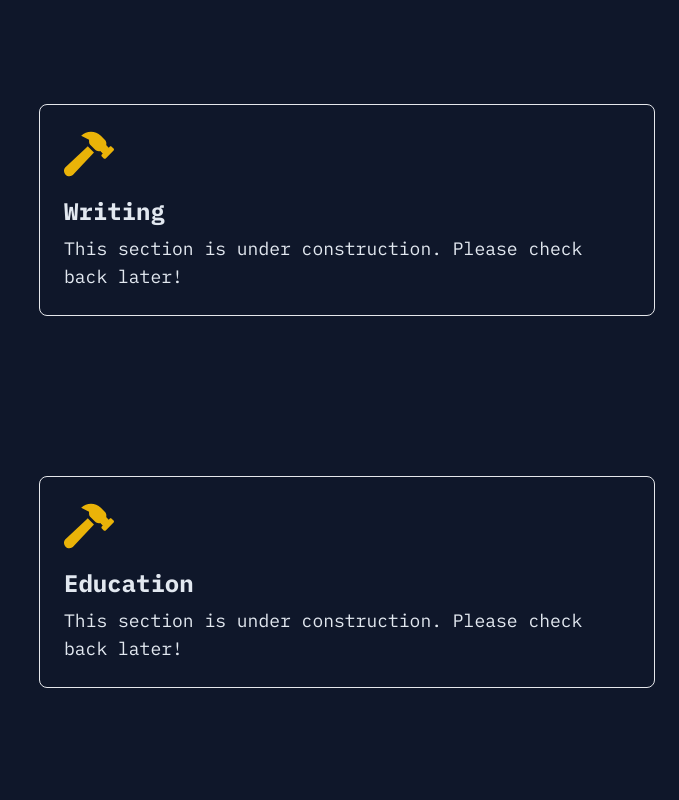
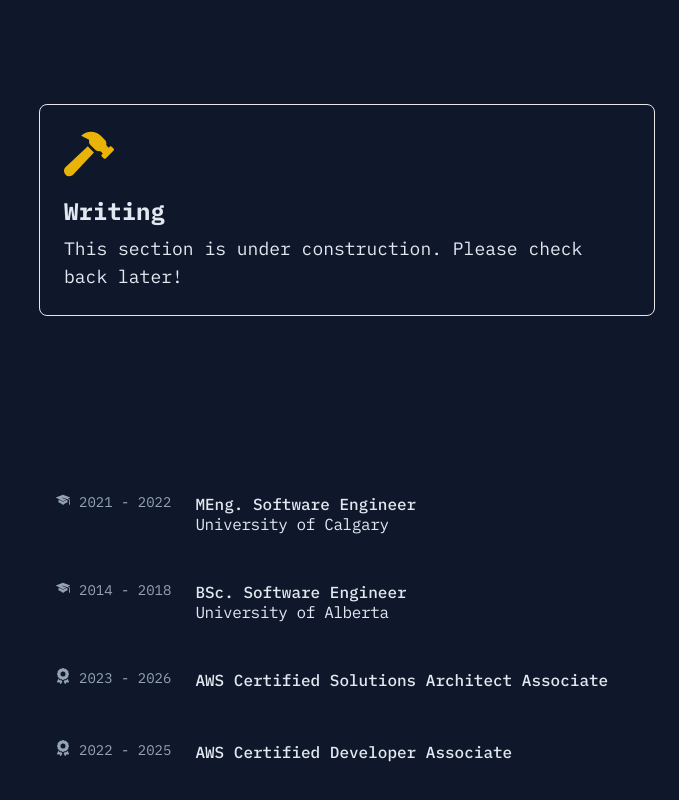
Before and after one commit to R-Ram95/web-portfolio, a React (Vite) app: page / in a window 1280 px wide. Shown: the part 1976-2776 px from the top of the page, without its empty margins (601-1280 px from the left). Built offline with nearby package versions, Linux system fonts and the light colour scheme.

Commit message:
add education and certs sections

```diff
--- a/src/components/right-panel/RightPanel.tsx
+++ b/src/components/right-panel/RightPanel.tsx
@@ -2,6 +2,7 @@ import Projects from "../../sections/projects";
 import AboutMe from "../../sections/about-me";
 import Experience from "../../sections/experience";
 import UnderConstruction from "../under-construction/UnderConstruction";
+import Education from "../../sections/education";
 
 const RightPanel = () => {
   return (
@@ -19,7 +20,7 @@ const RightPanel = () => {
         <UnderConstruction title="Writing" />
       </section>
       <section className="mt-40 scroll-mt-24" id="education-x-certifications">
-        <UnderConstruction title="Education" />
+        <Education />
       </section>
     </main>
   );
--- /dev/null
+++ b/src/sections/education/EducationAndCerts.data.ts
@@ -0,0 +1,36 @@
+export interface EducationAndCertsType {
+  title: string;
+  subTitle?: string;
+  year: string;
+  cert: boolean;
+  link: string;
+}
+
+export const educationAndCertsData: EducationAndCertsType[] = [
+  {
+    title: "MEng. Software Engineer",
+    subTitle: "University of Calgary",
+    year: "2021 - 2022",
+    cert: false,
+    link: "https://grad.ucalgary.ca/future-students/explore-programs/electrical-and-computer-engineering-meng-software-course",
+  },
+  {
+    title: "BSc. Software Engineer",
+    subTitle: "University of Alberta",
+    year: "2014 - 2018",
+    cert: false,
+    link: "https://www.ualberta.ca/en/engineering/mechanical-engineering/index.html",
+  },
+  {
+    title: "AWS Certified Solutions Architect Associate",
+    year: "2023 - 2026",
+    cert: true,
+    link: "https://www.credly.com/badges/8b477d19-dead-45e4-a9a7-8f1430f34777/public_url",
+  },
+  {
+    title: "AWS Certified Developer Associate",
+    year: "2022 - 2025",
+    cert: true,
+    link: "https://www.credly.com/badges/4b410ea5-1eaf-4823-b630-5eaa5a1b0b1e/linked_in_profile",
+  },
+];
--- /dev/null
+++ b/src/sections/education/EducationAndCerts.tsx
@@ -0,0 +1,57 @@
+import { Card, CardSubTitle, CardTitle } from "../../components/card";
+import { GiGraduateCap } from "react-icons/gi";
+import {
+  educationAndCertsData,
+  EducationAndCertsType,
+} from "./EducationAndCerts.data";
+import { FaAward } from "react-icons/fa6";
+
+interface EducationAndCertsCardProps {
+  educationAndCert: EducationAndCertsType;
+}
+
+const EducationAndCertsCard = ({
+  educationAndCert,
+}: EducationAndCertsCardProps) => {
+  return (
+    <Card
+      className="group flex-wrap md:flex-nowrap cursor-pointer"
+      onClick={() => {
+        window.open(educationAndCert.link, "_blank");
+      }}
+    >
+      <div className="flex flex-row">
+        {educationAndCert.cert ? (
+          <FaAward className="fill-slate-400" />
+        ) : (
+          <GiGraduateCap className="fill-slate-400" />
+        )}
+        <span className=" pl-2 text-slate-400 text-nowrap text-sm">
+          {educationAndCert.year}
+        </span>
+      </div>
+      <div className="ml-0 md:ml-6">
+        <CardTitle className="group-hover:text-emerald-300">
+          {educationAndCert.title}
+        </CardTitle>
+        {educationAndCert?.subTitle && (
+          <CardSubTitle>{educationAndCert.subTitle}</CardSubTitle>
+        )}
+      </div>
+    </Card>
+  );
+};
+
+const EducationAndCerts = () => {
+  return (
+    <div>
+      {educationAndCertsData.map((educationAndCert) => (
+        <div className="mb-4" key={educationAndCert.title}>
+          <EducationAndCertsCard educationAndCert={educationAndCert} />
+        </div>
+      ))}
+    </div>
+  );
+};
+
+export default EducationAndCerts;
--- /dev/null
+++ b/src/sections/education/index.ts
@@ -0,0 +1 @@
+export { default } from "./EducationAndCerts";
--- a/src/sections/experience/Experience.tsx
+++ b/src/sections/experience/Experience.tsx
@@ -20,7 +20,7 @@ const ExperienceCard = ({ experience }: ExperienceCardProps) => {
         window.open(experience.link, "_blank");
       }}
     >
-      <div className=" text-slate-400 text-nowrap text-sm">
+      <div className="text-slate-400 text-nowrap text-sm">
         {experience.year}
       </div>
       <div className="ml-0 md:ml-6">
```
